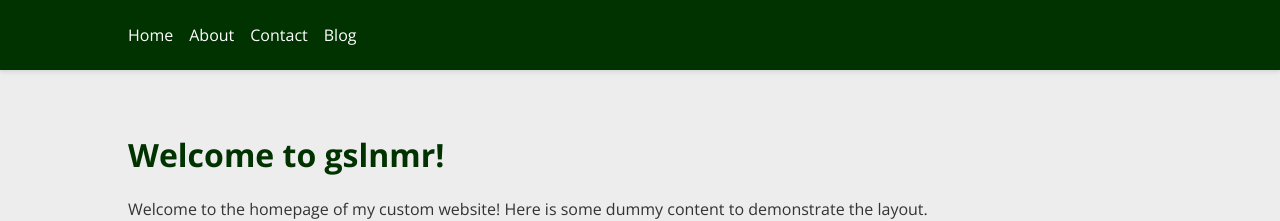
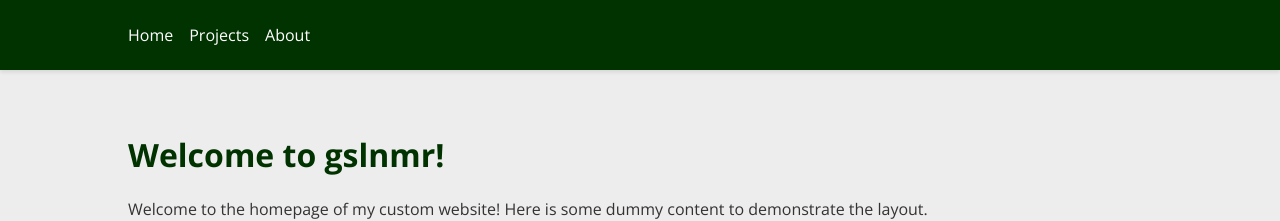
Before and after one commit to schminho/schminho.github.io, a Jekyll site: the page built from index.md, in a window 1280 px wide. Shown: the top 221 px of the page. Built offline with Jekyll 4.4.1, drawn with Linux system fonts in a browser that asks for light colours.

Commit message:
Update header.html

```diff
--- a/_includes/header.html
+++ b/_includes/header.html
@@ -3,9 +3,8 @@
         <div class="container">
             <div class="nav-items">
                 <a href="/">Home</a>
+                <a href="/projects/">Projects</a>
                 <a href="/about/">About</a>
-                <a href="/contact/">Contact</a>
-                <a href="/blog/">Blog</a>
             </div>
         </div>
     </nav>
```
